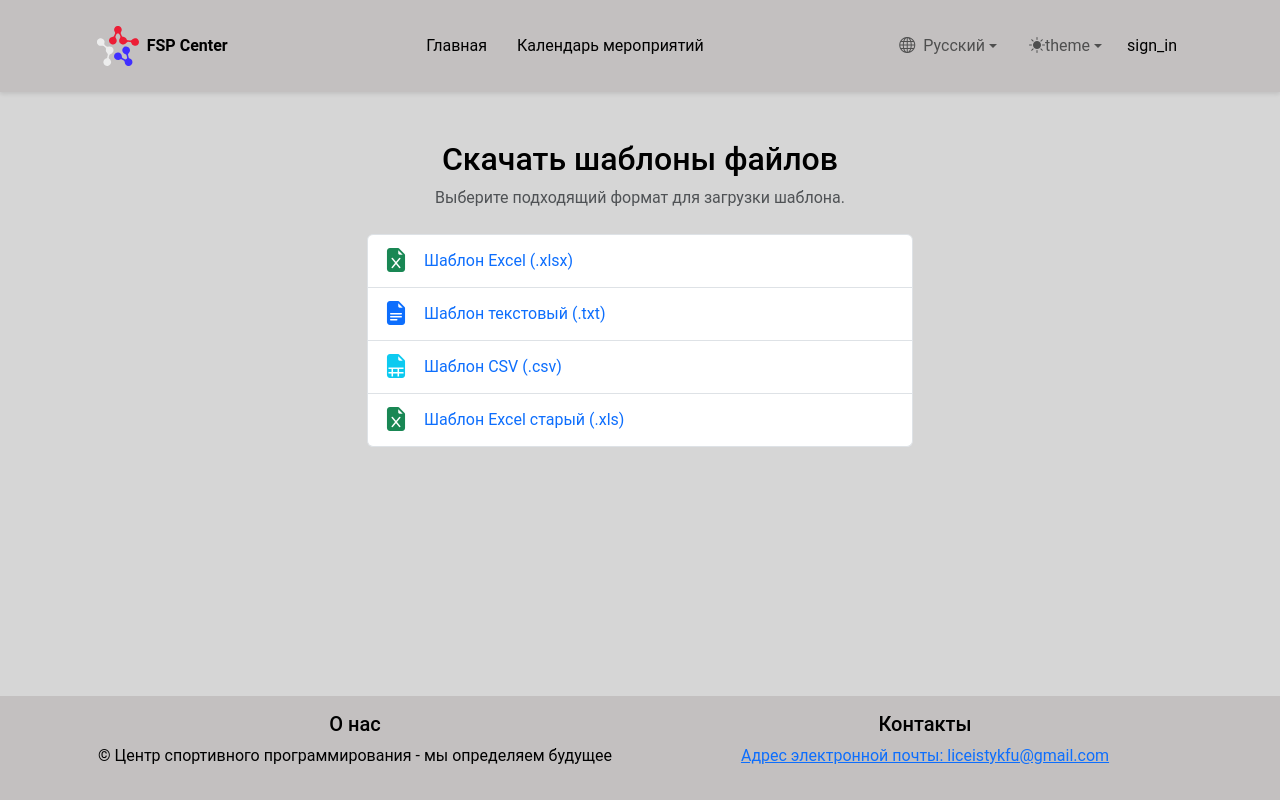
After one commit to 124476/Center_FSP, a Django app: page /meropriations/download-templates/ in a window 1280 px wide. The commit adds this page. Run offline with Django 4.2, Linux system fonts and the light colour scheme; some libraries are stand-ins or nearby versions.

Commit message:
proccessed design

```diff
--- a/center_fsp/meropriations/urls.py
+++ b/center_fsp/meropriations/urls.py
@@ -1,4 +1,5 @@
 from django.urls import path
+from django.views.generic import TemplateView
 
 from meropriations import views
 
@@ -25,4 +26,9 @@ urlpatterns = [
         views.ResultCreateView.as_view(),
         name="results_new",
     ),
+    path(
+        'download-templates/',
+        TemplateView.as_view(template_name="meropriations/download_templates.html"),
+        name='download_templates'
+    ),
 ]
--- a/center_fsp/meropriations_calendar/urls.py
+++ b/center_fsp/meropriations_calendar/urls.py
@@ -5,4 +5,5 @@ import meropriations_calendar.views
 app_name = "calendar"
 urlpatterns = [
     path("", meropriations_calendar.views.Home.as_view(), name="main"),
+    path('results/<int:event_id>/', meropriations_calendar.views.event_results, name="event_results"),
 ]
--- a/center_fsp/static_dev/css/custom.css
+++ b/center_fsp/static_dev/css/custom.css
@@ -13,12 +13,12 @@ main {
 }
 
 body[data-bs-theme="light"] {
-  background-color: #e0e0e0;
+  background-color: #d6d6d6;
   color: #000;
 }
 
 body[data-bs-theme="light"] .footer {
-  background-color: #d8d8d8;
+  background-color: #c3c0c0;
   color: #000;
 }
 
@@ -33,7 +33,7 @@ body[data-bs-theme="dark"] .footer {
 }
 
 body[data-bs-theme="light"] header {
-  background-color: #d8d8d8;
+  background-color: #c3c0c0;
   color: #000;
 }
 
--- a/center_fsp/static_dev/css/users/user-auth.css
+++ b/center_fsp/static_dev/css/users/user-auth.css
@@ -13,6 +13,10 @@ input[type="text"], input[type="password"], input[type="email"] {
     border: 1px solid #ddd;
     border-radius: 6px;
     font-size: 16px;
+    -webkit-user-select: none;
+    -moz-user-select: none;
+    -ms-user-select: none;
+    user-select: none;
 }
 
 input[type="text"]:focus, input[type="password"]:focus, input[type="email"]:focus {
--- a/center_fsp/templates/homepage/main.html
+++ b/center_fsp/templates/homepage/main.html
@@ -14,9 +14,8 @@
       background-repeat: no-repeat;
       background-attachment: fixed;
     }
-
-    .container {
-        margin-left: 400px;
+    main * {
+      margin-bottom: 40px;
     }
   </style>
   {% endblock %}
--- a/center_fsp/templates/includes/user_form.html
+++ b/center_fsp/templates/includes/user_form.html
@@ -14,8 +14,8 @@
             <div class="form-floating">
               {{ field }}
               <label for="{{ field.id_for_label }}">
-                {% if view_name == "users:login" and forloop.first %}
-                  {{ field.field.widget.attrs.placeholder }}
+                {% if view_name == "users:login" and field.name == "login" %}
+                  {% trans "Имя пользователя" %}
                 {% else %}
                   {{ field.label }}
                 {% endif %}
--- /dev/null
+++ b/center_fsp/templates/meropriations/download_templates.html
@@ -0,0 +1,43 @@
+{% extends "base.html" %}
+{% load i18n %}
+{% load static %}
+
+{% block title %}{% trans "Скачать шаблоны" %}{% endblock %}
+
+{% block content %}
+<div class="container mt-5">
+  <h2 class="text-center">{% trans "Скачать шаблоны файлов" %}</h2>
+  <p class="text-muted text-center mb-4">{% trans "Выберите подходящий формат для загрузки шаблона." %}</p>
+
+  <div class="row justify-content-center">
+    <div class="col-md-6">
+      <ul class="list-group">
+        <li class="list-group-item d-flex align-items-center">
+          <i class="bi bi-file-earmark-excel-fill text-success me-3" style="font-size: 1.5rem;"></i>
+          <a href="{% static 'templates/results_template.xlsx' %}" class="text-decoration-none" download>
+            {% trans "Шаблон Excel (.xlsx)" %}
+          </a>
+        </li>
+        <li class="list-group-item d-flex align-items-center">
+          <i class="bi bi-file-earmark-text-fill text-primary me-3" style="font-size: 1.5rem;"></i>
+          <a href="{% static 'templates/results_template.txt' %}" class="text-decoration-none" download>
+            {% trans "Шаблон текстовый (.txt)" %}
+          </a>
+        </li>
+        <li class="list-group-item d-flex align-items-center">
+          <i class="bi bi-file-earmark-spreadsheet-fill text-info me-3" style="font-size: 1.5rem;"></i>
+          <a href="{% static 'templates/results_template.csv' %}" class="text-decoration-none" download>
+            {% trans "Шаблон CSV (.csv)" %}
+          </a>
+        </li>
+        <li class="list-group-item d-flex align-items-center">
+          <i class="bi bi-file-earmark-excel-fill text-success me-3" style="font-size: 1.5rem;"></i>
+          <a href="{% static 'templates/results_template.xls' %}" class="text-decoration-none" download>
+            {% trans "Шаблон Excel старый (.xls)" %}
+          </a>
+        </li>
+      </ul>
+    </div>
+  </div>
+</div>
+{% endblock %}
--- a/center_fsp/templates/meropriations_calendar/main.html
+++ b/center_fsp/templates/meropriations_calendar/main.html
@@ -112,6 +112,7 @@
         <th>{% trans "Сроки проведения" %}</th>
         <th>{% trans "Место проведения<br>(спортивная база, центр)" %}</th>
         <th>{% trans "Количество участников<br>(чел.)" %}</th>
+        <th>{% trans "Результаты" %}</th>
       </tr>
     </thead>
     <tbody>
@@ -130,6 +131,11 @@
         </td>
         <td>{{ item.place }}</td>
         <td>{{ item.count }}</td>
+        <td>
+        {% if item.result_set.exists %}
+          <a href="{% url 'calendar:event_results' event_id=item.id %}">{% trans "Посмотреть результаты" %}</a>
+        {% endif %}
+        </td>
       </tr>
       {% endfor %}
     </tbody>
```
Also changed, not shown: center_fsp/meropriations_calendar/views.py (+17 -0 lines), center_fsp/static_dev/templates/results_template.csv (added, +7 -0 lines), center_fsp/static_dev/templates/results_template.txt (added, +7 -0 lines), center_fsp/templates/meropriations/meropriation_detail.html (+17 -13 lines), center_fsp/templates/meropriations/new_results.html (+12 -6 lines), center_fsp/templates/meropriations_calendar/event_results.html (added, +41 -0 lines), center_fsp/locale/en/LC_MESSAGES/django.po, center_fsp/locale/ru/LC_MESSAGES/django.po, 4 other files. Lines whose indentation alone changed are shown as unchanged.
